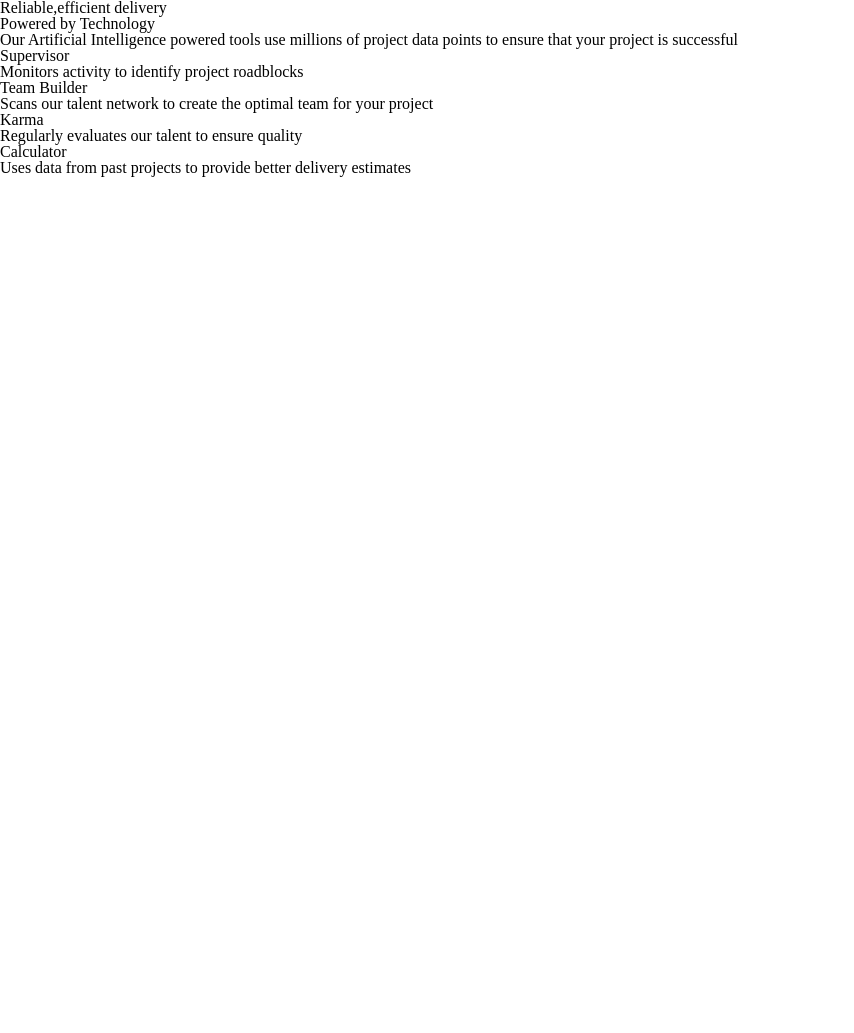
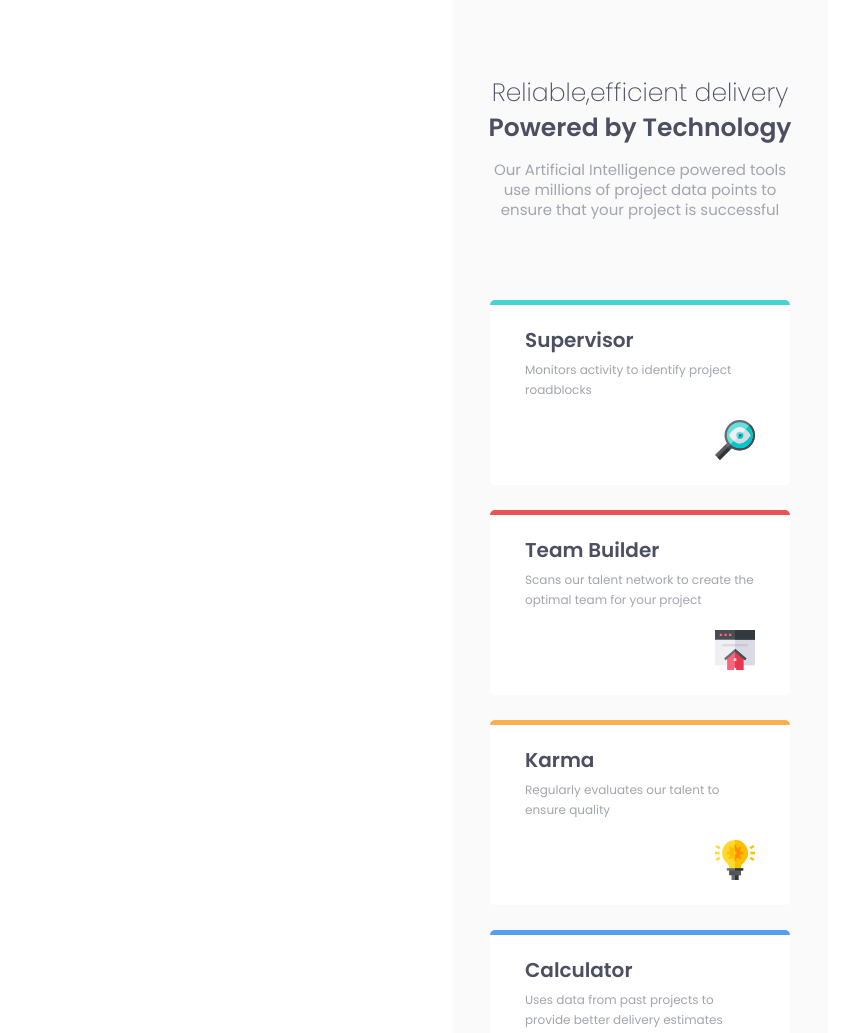
Before and after one commit to nishantcm/four-card-feature-section-master-fm, a plain HTML site: page index.html in a window 1280 px wide. Shown: the top 1033 px of the page, without its empty margins (0-854 px from the left). Before the commit the page ends 800 px from the top, so only its background shows below. Drawn offline with Linux system fonts and the light colour scheme.

Commit message:
Update the html and css files

```diff
--- a/index.html
+++ b/index.html
@@ -16,21 +16,35 @@
                 <h3 class="header">Powered by Technology</h3>
                 <p class="para">Our Artificial Intelligence powered tools use millions of project data points to ensure that your project is successful</p>
             </div>
+            <div class="container">
                 <div class="card1">
                     <h3 class="head1">Supervisor</h3>
                     <p class="para1">Monitors activity to identify project roadblocks</p>
+                    <div class="icon">
+                        <svg></svg>
+                    </div>
                 </div>
                 <div class="card2">
                     <h3 class="head1">Team Builder</h3>
                     <p class="para1">Scans our talent network to create the optimal team for your project</p>
+                    <div class="icon">
+                        <svg></svg>
+                    </div>
                 </div>
                 <div class="card3">
                     <h3 class="head1">Karma</h3>
                     <p class="para1">Regularly evaluates our talent to ensure quality</p>
+                    <div class="icon">
+                        <svg></svg>
+                    </div>
                 </div>
                 <div class="card4">
                     <h3 class="head1">Calculator</h3>
                     <p class="para1">Uses data from past projects to provide better delivery estimates</p>
+                    <div class="icon">
+                        <svg></svg>
+                    </div>
+                </div>
             </div>
         </div>
     </body>
--- a/stylesheet.css
+++ b/stylesheet.css
@@ -0,0 +1,125 @@
+.page-wraper {
+    width: 375px;;
+    height: 100%;
+    margin: auto;
+    background-color: hsl(0, 0%, 98%);
+}
+.content {
+    width: 340px;
+    font-family: 'Poppins', sans-serif;
+    padding-top: 80px;
+    margin: auto;
+}
+.head{
+    font-size: 25px;
+    font-weight: 200;
+    color: hsl(234, 12%, 34%);
+    padding-bottom: 10px;
+    text-align: center;
+}
+.header {
+    font-size: 25px;
+    font-weight: 600;
+    color: hsl(234, 12%, 34%);
+    padding-bottom: 20px;
+    text-align: center;
+}
+.para {
+    font-size: 15px;
+    font-weight: 200px;
+    color: hsl(229, 6%, 66%);
+    text-align: center;
+    margin: 0 10px 0 10px;
+    line-height: 20px;
+}
+.card1 {
+    width: 300px;
+    height: 180px;
+    font-family: 'Poppins', sans-serif;
+    margin: 80px auto 25px;
+    background-color: hsl(0, 0%, 100%);
+    border-radius: 5px;
+    border-top: 5px solid;
+    color: hsl(180, 62%, 55%);
+    position: relative;
+    /* box-shadow: 0 10px hsla(212, 93%, 84%,.3); */
+
+}
+.card1 .icon svg {
+    position: absolute;
+    top: 115px;
+    left: 225px;
+    background-image: url(icon-supervisor.svg);
+    background-size: 40px 40px;
+    background-repeat: no-repeat;
+}
+.head1{
+    font-size: 20px;
+    font-weight: 600;
+    color: hsl(234, 12%, 34%);
+    padding: 25px 0 0 35px;
+}
+.para1{
+    font-size: 12px;
+    font-weight: 400;
+    color: hsl(229, 6%, 66%);
+    padding: 10px 35px 0 35px;
+    line-height: 20px;
+}
+.card2 {
+    width: 300px;
+    height: 180px;
+    font-family: 'Poppins', sans-serif;
+    margin: 25px auto 25px;
+    background-color: hsl(0, 0%, 100%);
+    border-radius: 5px;
+    border-top: 5px solid;
+    color: hsl(0, 78%, 62%);
+    position: relative;
+}
+.card2 .icon svg {
+    position: absolute;
+    top: 115px;
+    left: 225px;
+    background-image: url(icon-team-builder.svg);
+    background-size: 40px 40px;
+    background-repeat: no-repeat;
+}
+.card3 {
+    width: 300px;
+    height: 180px;
+    font-family: 'Poppins', sans-serif;
+    margin: 25px auto 25px;
+    background-color: hsl(0, 0%, 100%);
+    border-radius: 5px;
+    border-top: 5px solid;
+    color: hsl(34, 97%, 64%);
+    position: relative;
+}
+.card3 .icon svg {
+    position: absolute;
+    top: 115px;
+    left: 225px;
+    background-image: url(icon-karma.svg);
+    background-size: 40px 40px;
+    background-repeat: no-repeat;
+}
+.card4 {
+    width: 300px;
+    height: 180px;
+    font-family: 'Poppins', sans-serif;
+    margin: 25px auto 80px;
+    background-color: hsl(0, 0%, 100%);
+    border-radius: 5px;
+    border-top: 5px solid;
+    color: hsl(212, 86%, 64%);
+    position: relative;
+}
+.card4 .icon svg {
+    position: absolute;
+    top: 115px;
+    left: 225px;
+    background-image: url(icon-calculator.svg);
+    background-size: 40px 40px;
+    background-repeat: no-repeat;
+}
```
Lines whose indentation alone changed are shown as unchanged.
